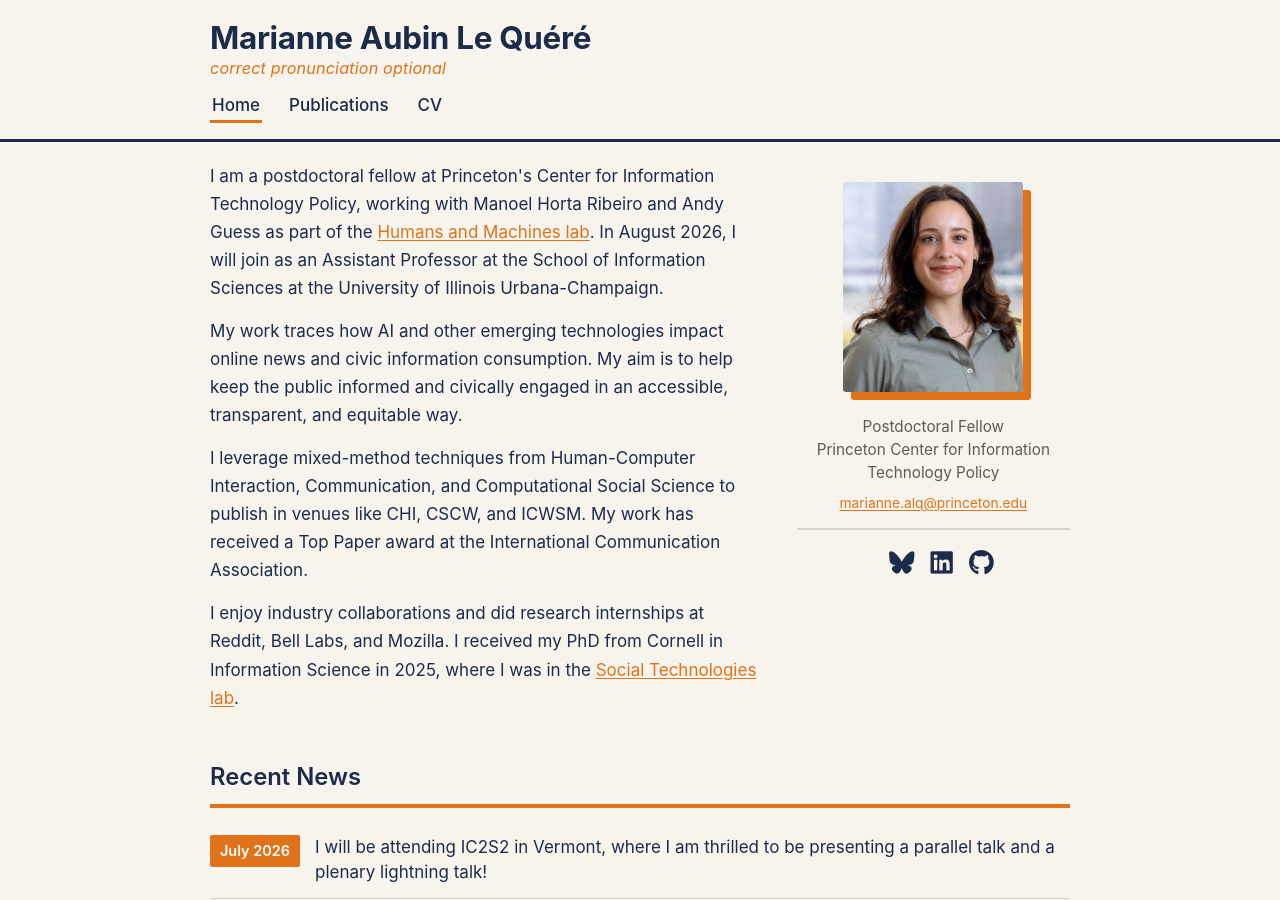
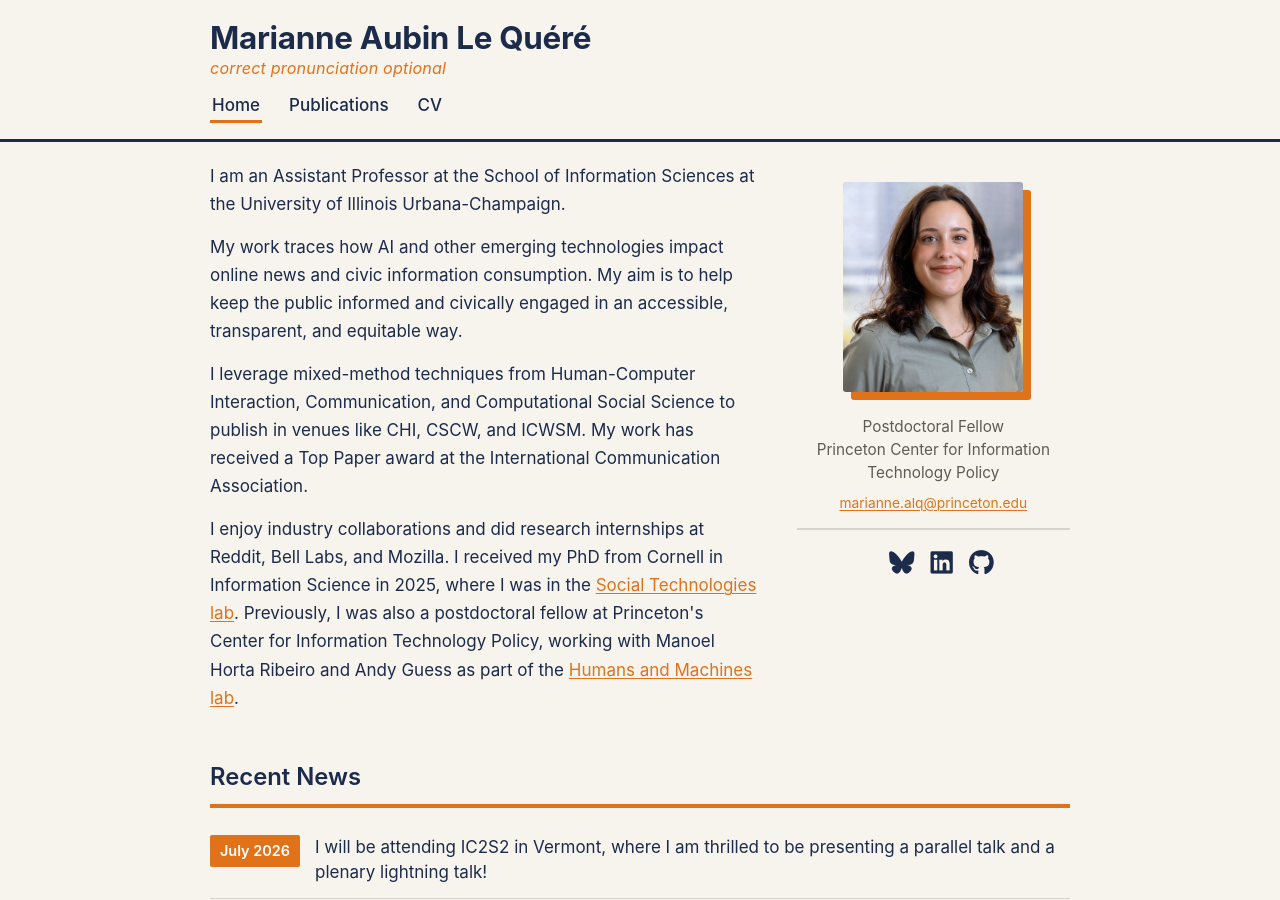
Before and after one commit to maubinle/mariannealq.github.io, a Jekyll site: the page built from index.md, in a window 1280 px wide and 900 px high. Built offline with Jekyll 4.4.1, drawn with Linux system fonts in a browser that asks for light colours; nearby versions of some CDN libraries; a style sheet for code colours, icons or effects is not loaded.

Commit message:
updated affiliation

```diff
--- a/index.md
+++ b/index.md
@@ -4,13 +4,13 @@ layout: default
 
 <div class="profile-section">
     <div class="profile-text">
-        <p>I am a postdoctoral fellow at Princeton's Center for Information Technology Policy, working with Manoel Horta Ribeiro and Andy Guess as part of the <a href="https://humans-and-machines.github.io">Humans and Machines lab</a>. In August 2026, I will join as an Assistant Professor at the School of Information Sciences at the University of Illinois Urbana-Champaign.</p>
+        <p>I am an Assistant Professor at the School of Information Sciences at the University of Illinois Urbana-Champaign.</p>
 
         <p>My work traces how AI and other emerging technologies impact online news and civic information consumption. My aim is to help keep the public informed and civically engaged in an accessible, transparent, and equitable way.</p>
 
         <p>I leverage mixed-method techniques from Human-Computer Interaction, Communication, and Computational Social Science to publish in venues like CHI, CSCW, and ICWSM. My work has received a Top Paper award at the International Communication Association.</p>
 
-        <p>I enjoy industry collaborations and did research internships at Reddit, Bell Labs, and Mozilla. I received my PhD from Cornell in Information Science in 2025, where I was in the <a href="https://s.tech.cornell.edu">Social Technologies lab</a>. </p>
+        <p>I enjoy industry collaborations and did research internships at Reddit, Bell Labs, and Mozilla. I received my PhD from Cornell in Information Science in 2025, where I was in the <a href="https://s.tech.cornell.edu">Social Technologies lab</a>. Previously, I was also a postdoctoral fellow at Princeton's Center for Information Technology Policy, working with Manoel Horta Ribeiro and Andy Guess as part of the <a href="https://humans-and-machines.github.io">Humans and Machines lab</a>.</p>
 
     </div>
 
```
